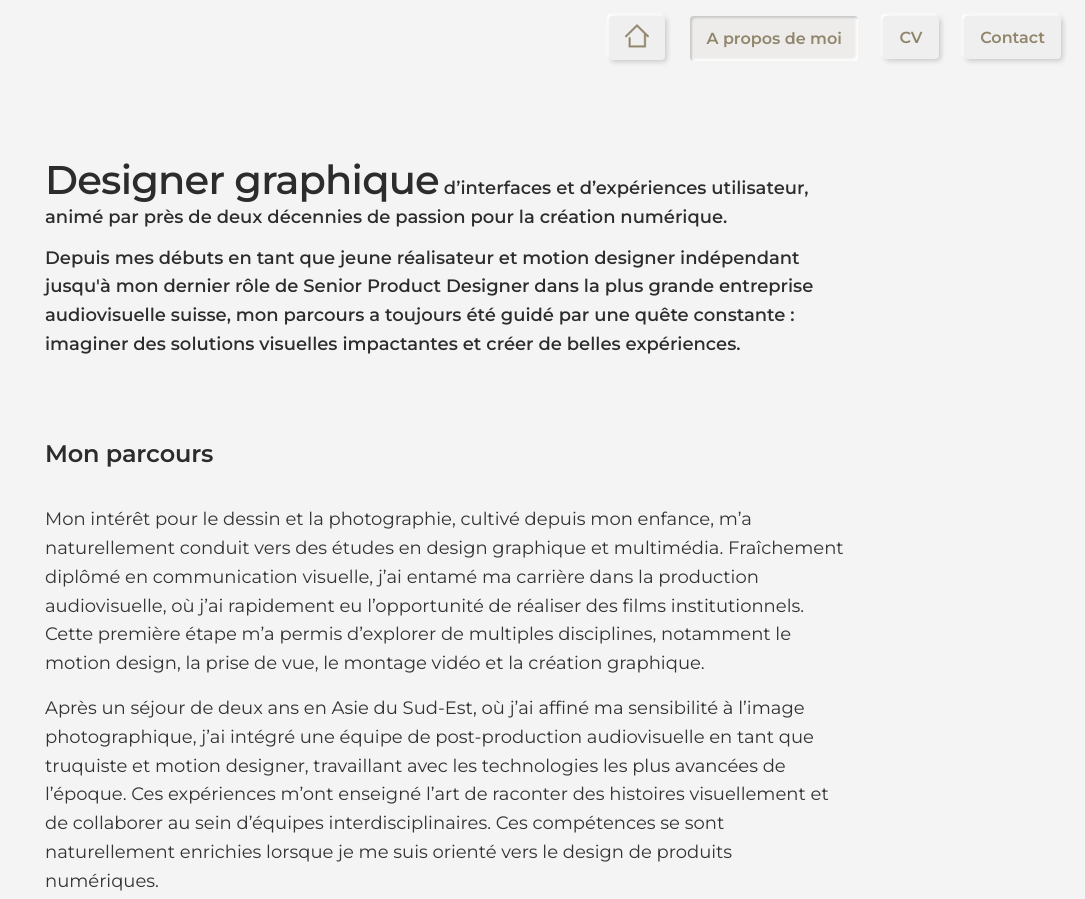
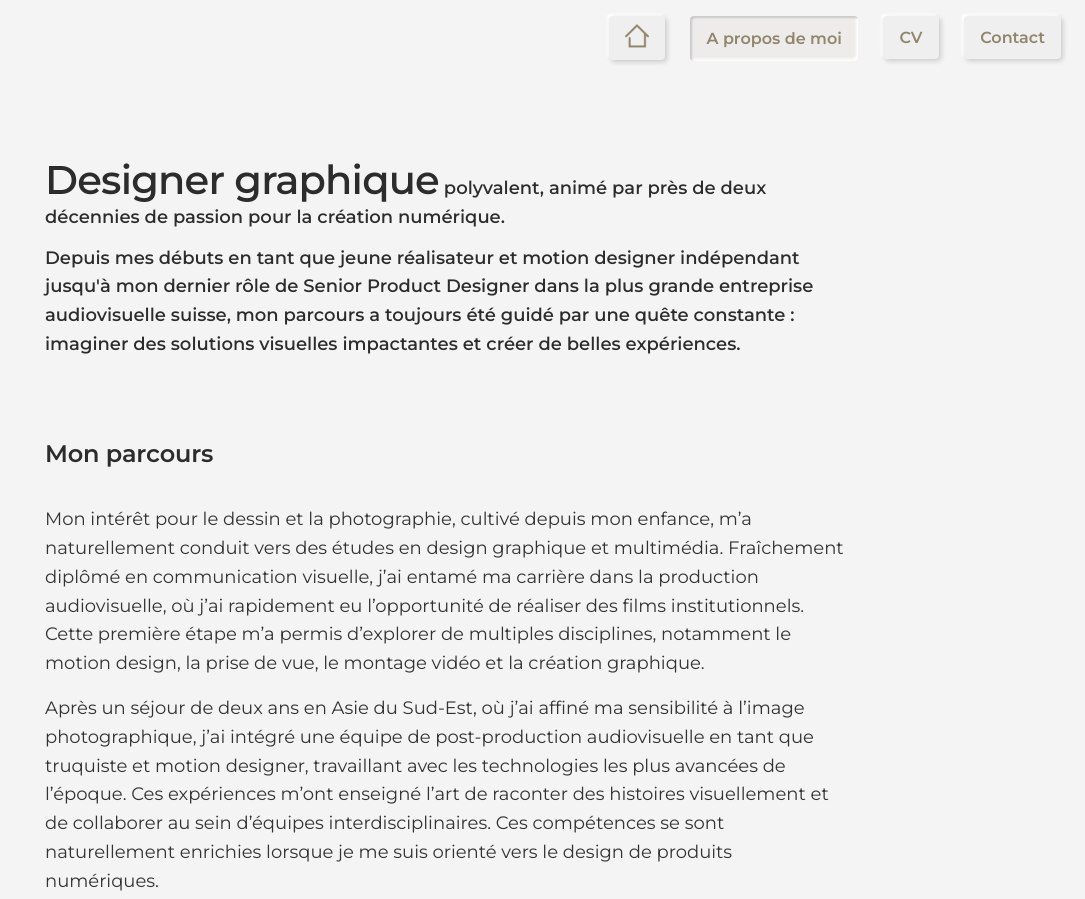
Before and after one commit to Yvain-R/yvain-r.github.io, a plain HTML site: page Apropo.html in a window 1280 px wide. Shown: the top 899 px of the page, without its empty margins (195-1280 px from the left). Drawn offline with Linux system fonts and the light colour scheme.

Commit message:
change texte

```diff
--- a/Apropo.html
+++ b/Apropo.html
@@ -75,7 +75,7 @@
     </div>
       <div class="container">
         <div class="section" id="intro">
-          <p><span style="font-size: 2.5rem; line-height: 1; letter-spacing: -0.05rem;">Designer graphique</span> d’interfaces et d’expériences utilisateur, animé par près de deux décennies de passion pour la création numérique.</p>
+          <p><span style="font-size: 2.5rem; line-height: 1; letter-spacing: -0.05rem;">Designer graphique</span> polyvalent, animé par près de deux décennies de passion pour la création numérique.</p>
             <p >Depuis mes débuts en tant que jeune réalisateur et motion designer indépendant jusqu'à mon dernier rôle de Senior Product Designer dans la plus grande entreprise audiovisuelle suisse, mon parcours a toujours été guidé par une quête constante : imaginer des solutions visuelles impactantes et créer de belles expériences.</p>
         </div>
 
```
